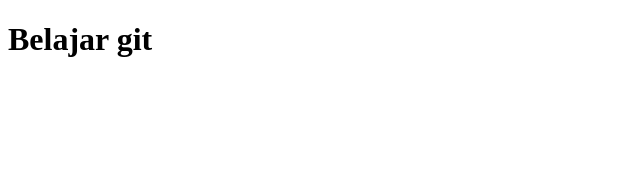
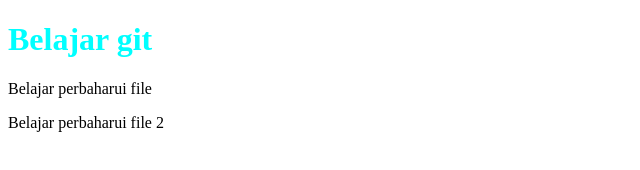
Before and after one commit to DavaArdiansyah/proyek-web, a plain HTML site: page index.html in a window 1280 px wide. Shown: the whole page, without its empty margins (0-640 px from the left). Drawn offline with Linux system fonts and the light colour scheme.

Commit message:
memperbaharui index.html dan menambahkan file style.css

```diff
--- a/index.html
+++ b/index.html
@@ -4,8 +4,11 @@
     <meta charset="UTF-8" />
     <meta name="viewport" content="width=device-width, initial-scale=1.0" />
     <title>Document</title>
+    <link rel="stylesheet" href="style.css" />
   </head>
   <body>
     <h1>Belajar git</h1>
+    <p>Belajar perbaharui file</p>
+    <p>Belajar perbaharui file 2</p>
   </body>
 </html>
--- /dev/null
+++ b/style.css
@@ -0,0 +1,3 @@
+h1 {
+    color: aqua;
+}
```
